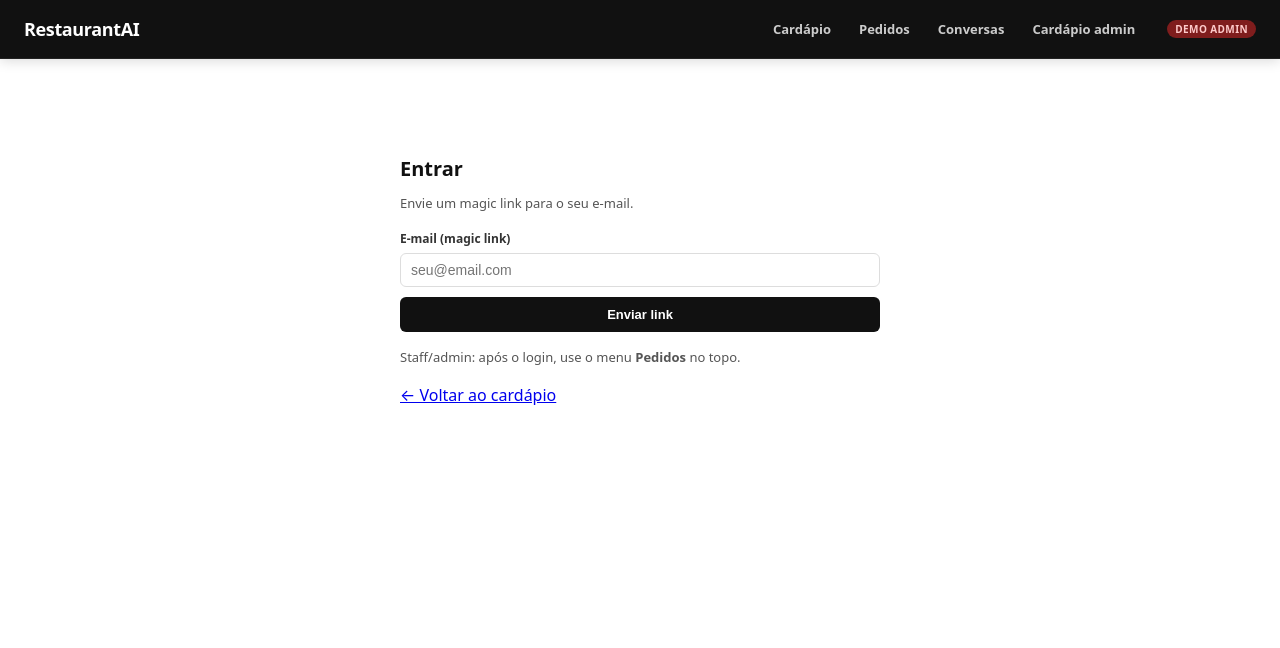
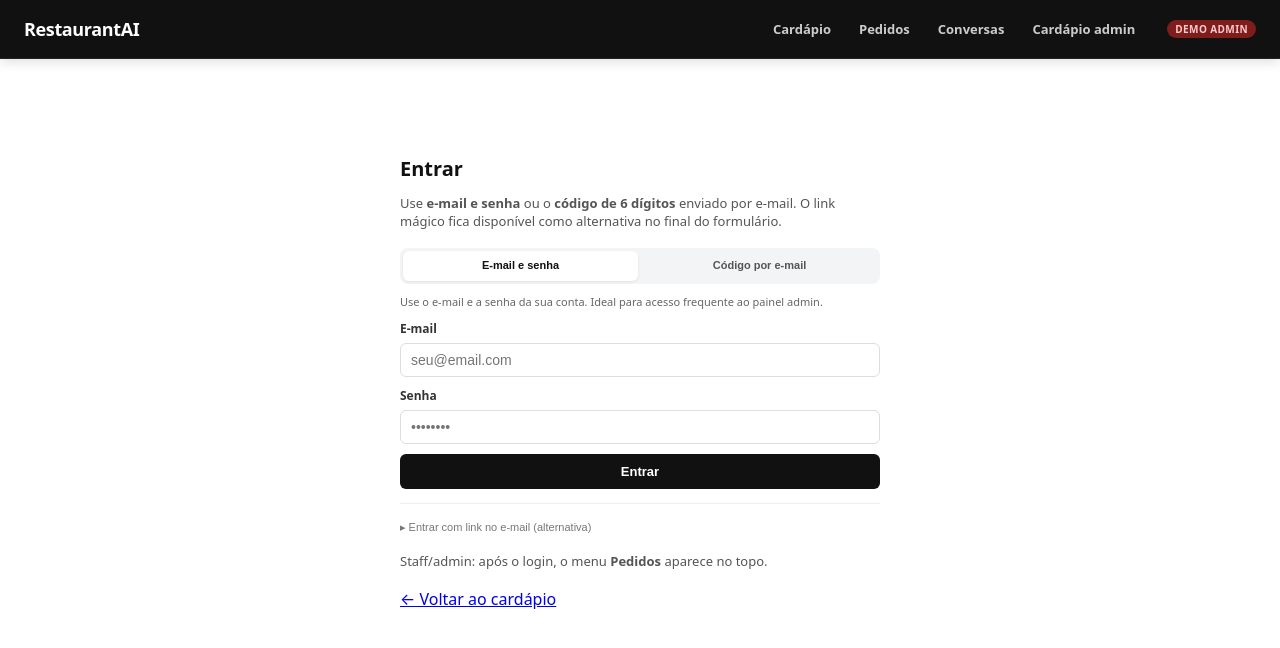
Before and after one commit to Armlockx/RestaurantAI, a Next.js app: page /auth/login in a window 1280 px wide. Shown: the top 648 px of the page. Built offline with nearby package versions, Linux system fonts and the light colour scheme; no server answers.

Commit message:
Add password and email OTP login with magic link as secondary option
Primary login tabs are email/password and 6-digit email OTP. Magic link remains available in a collapsible alternative section with clearer instructions. Updates header auth panel and login page copy and styles.

```diff
--- a/app/auth/login/page.tsx
+++ b/app/auth/login/page.tsx
@@ -5,10 +5,13 @@ export default function LoginPage() {
   return (
     <div className="auth-page">
       <h1>Entrar</h1>
-      <p className="hint">Envie um magic link para o seu e-mail.</p>
+      <p className="hint">
+        Use <strong>e-mail e senha</strong> ou o <strong>código de 6 dígitos</strong> enviado por
+        e-mail. O link mágico fica disponível como alternativa no final do formulário.
+      </p>
       <LoginForm />
       <p className="hint" style={{ marginTop: 16 }}>
-        Staff/admin: após o login, use o menu <strong>Pedidos</strong> no topo.
+        Staff/admin: após o login, o menu <strong>Pedidos</strong> aparece no topo.
       </p>
       <Link href="/">← Voltar ao cardápio</Link>
     </div>
--- a/app/globals.css
+++ b/app/globals.css
@@ -922,7 +922,7 @@ h1 {
     position: absolute;
     top: calc(100% + 8px);
     right: 0;
-    width: 280px;
+    width: min(340px, calc(100vw - 32px));
     padding: 14px;
     background: #fff;
     color: #111;
@@ -969,6 +969,121 @@ h1 {
     display: flex;
     flex-direction: column;
     gap: 10px;
+}
+
+.login-tabs {
+    display: grid;
+    grid-template-columns: 1fr 1fr;
+    gap: 4px;
+    padding: 3px;
+    background: #f3f4f6;
+    border-radius: 8px;
+}
+
+.login-tab {
+    padding: 8px 6px;
+    border: none;
+    border-radius: 6px;
+    background: transparent;
+    color: #555;
+    font-size: 11px;
+    font-weight: 600;
+    cursor: pointer;
+    line-height: 1.25;
+}
+
+.login-tab--active {
+    background: #fff;
+    color: #111;
+    box-shadow: 0 1px 3px rgba(0, 0, 0, 0.08);
+}
+
+.login-panel {
+    display: flex;
+    flex-direction: column;
+    gap: 10px;
+}
+
+.login-panel__hint {
+    margin: 0;
+    font-size: 11px;
+    line-height: 1.45;
+    color: #666;
+}
+
+.login-link-btn {
+    padding: 0;
+    border: none;
+    background: none;
+    color: #555;
+    font-size: 11px;
+    text-decoration: underline;
+    cursor: pointer;
+    text-align: left;
+}
+
+.login-magic {
+    margin-top: 4px;
+    padding-top: 10px;
+    border-top: 1px solid #eee;
+}
+
+.login-magic__toggle {
+    width: 100%;
+    padding: 0;
+    border: none;
+    background: none;
+    color: #777;
+    font-size: 11px;
+    text-align: left;
+    cursor: pointer;
+    line-height: 1.4;
+}
+
+.login-magic__toggle:hover {
+    color: #333;
+}
+
+.login-magic__body {
+    margin-top: 8px;
+    display: flex;
+    flex-direction: column;
+    gap: 8px;
+}
+
+.login-magic__hint {
+    margin: 0;
+    font-size: 11px;
+    line-height: 1.45;
+    color: #888;
+}
+
+.login-magic__submit {
+    padding: 8px 10px;
+    border: 1px solid #ddd;
+    border-radius: 6px;
+    background: #fafafa;
+    color: #444;
+    font-size: 12px;
+    font-weight: 600;
+    cursor: pointer;
+}
+
+.login-magic__submit:hover:not(:disabled) {
+    background: #f0f0f0;
+}
+
+.login-magic__submit:disabled {
+    opacity: 0.5;
+    cursor: not-allowed;
+}
+
+.auth-message--success {
+    color: #166534;
+}
+
+.auth-message--error {
+    color: #991b1b;
 }
 
 .login-form label {
--- a/components/LoginForm.tsx
+++ b/components/LoginForm.tsx
@@ -1,6 +1,7 @@
 "use client";
 
 import { FormEvent, useState } from "react";
+import { useRouter } from "next/navigation";
 import { createClient } from "@/lib/supabase/client";
 
 type LoginFormProps = {
@@ -8,31 +9,178 @@ type LoginFormProps = {
   onSuccess?: () => void;
 };
 
+type LoginTab = "password" | "otp";
+type OtpStep = "send" | "verify";
+type MessageKind = "info" | "success" | "error";
+
 export function LoginForm({ compact, onSuccess }: LoginFormProps) {
+  const router = useRouter();
+  const [tab, setTab] = useState<LoginTab>("password");
+  const [otpStep, setOtpStep] = useState<OtpStep>("send");
   const [email, setEmail] = useState("");
+  const [password, setPassword] = useState("");
+  const [otpCode, setOtpCode] = useState("");
+  const [magicLinkOpen, setMagicLinkOpen] = useState(false);
+  const [loading, setLoading] = useState(false);
   const [message, setMessage] = useState("");
+  const [messageKind, setMessageKind] = useState<MessageKind>("info");
 
-  const login = async (e: FormEvent) => {
+  const formClass = compact ? "login-form login-form--compact" : "login-form";
+
+  const setFeedback = (text: string, kind: MessageKind = "info") => {
+    setMessage(text);
+    setMessageKind(kind);
+  };
+
+  const finishLogin = () => {
+    setFeedback("Login realizado com sucesso!", "success");
+    router.refresh();
+    onSuccess?.();
+  };
+
+  const loginWithPassword = async (e: FormEvent) => {
     e.preventDefault();
+    setLoading(true);
+    setMessage("");
+
+    const supabase = createClient();
+    const { error } = await supabase.auth.signInWithPassword({ email, password });
+
+    setLoading(false);
+    if (error) {
+      setFeedback(error.message, "error");
+      return;
+    }
+    finishLogin();
+  };
+
+  const sendOtp = async (e: FormEvent) => {
+    e.preventDefault();
+    setLoading(true);
+    setMessage("");
+
+    const supabase = createClient();
+    const { error } = await supabase.auth.signInWithOtp({
+      email,
+      options: { shouldCreateUser: true },
+    });
+
+    setLoading(false);
+    if (error) {
+      setFeedback(error.message, "error");
+      return;
+    }
+
+    setOtpStep("verify");
+    setOtpCode("");
+    setFeedback(
+      "Código enviado! Digite os 6 dígitos recebidos no e-mail (válido por alguns minutos).",
+      "success"
+    );
+  };
+
+  const verifyOtp = async (e: FormEvent) => {
+    e.preventDefault();
+    setLoading(true);
+    setMessage("");
+
+    const token = otpCode.replace(/\D/g, "");
+    if (token.length !== 6) {
+      setLoading(false);
+      setFeedback("Informe o código de 6 dígitos.", "error");
+      return;
+    }
+
+    const supabase = createClient();
+    const { error } = await supabase.auth.verifyOtp({
+      email,
+      token,
+      type: "email",
+    });
+
+    setLoading(false);
+    if (error) {
+      setFeedback(error.message, "error");
+      return;
+    }
+    finishLogin();
+  };
+
+  const sendMagicLink = async (e: FormEvent) => {
+    e.preventDefault();
+    if (!email.trim()) {
+      setFeedback("Informe seu e-mail antes de solicitar o link.", "error");
+      return;
+    }
+
+    setLoading(true);
+    setMessage("");
+
     const supabase = createClient();
     const { error } = await supabase.auth.signInWithOtp({
       email,
       options: {
+        shouldCreateUser: true,
         emailRedirectTo: `${window.location.origin}/auth/callback`,
       },
     });
+
+    setLoading(false);
     if (error) {
-      setMessage(error.message);
-    } else {
-      setMessage("Link enviado! Verifique seu e-mail.");
-      onSuccess?.();
+      setFeedback(error.message, "error");
+      return;
     }
+
+    setFeedback(
+      "Link enviado! Abra o e-mail neste dispositivo e clique no link para concluir o login.",
+      "success"
+    );
   };
 
+  const switchTab = (next: LoginTab) => {
+    setTab(next);
+    setOtpStep("send");
+    setOtpCode("");
+    setMessage("");
+  };
+
+  const messageClass =
+    messageKind === "error"
+      ? "auth-message auth-message--error"
+      : messageKind === "success"
+        ? "auth-message auth-message--success"
+        : "auth-message";
+
   return (
-    <form className={compact ? "login-form login-form--compact" : "login-form"} onSubmit={login}>
+    <div className={formClass}>
+      <div className="login-tabs" role="tablist" aria-label="Formas de login">
+        <button
+          type="button"
+          role="tab"
+          aria-selected={tab === "password"}
+          className={tab === "password" ? "login-tab login-tab--active" : "login-tab"}
+          onClick={() => switchTab("password")}
+        >
+          E-mail e senha
+        </button>
+        <button
+          type="button"
+          role="tab"
+          aria-selected={tab === "otp"}
+          className={tab === "otp" ? "login-tab login-tab--active" : "login-tab"}
+          onClick={() => switchTab("otp")}
+        >
+          Código por e-mail
+        </button>
+      </div>
+
+      {tab === "password" && (
+        <form onSubmit={loginWithPassword} className="login-panel">
+          <p className="login-panel__hint">
+            Use o e-mail e a senha da sua conta. Ideal para acesso frequente ao painel admin.
+          </p>
           <label>
-        E-mail (magic link)
+            E-mail
             <input
               type="email"
               value={email}
@@ -42,8 +190,113 @@ export function LoginForm({ compact, onSuccess }: LoginFormProps) {
               autoComplete="email"
             />
           </label>
-      <button type="submit">Enviar link</button>
-      {message && <p className="auth-message">{message}</p>}
+          <label>
+            Senha
+            <input
+              type="password"
+              value={password}
+              onChange={(e) => setPassword(e.target.value)}
+              placeholder="••••••••"
+              required
+              autoComplete="current-password"
+              minLength={6}
+            />
+          </label>
+          <button type="submit" disabled={loading}>
+            {loading ? "Entrando…" : "Entrar"}
+          </button>
         </form>
+      )}
+
+      {tab === "otp" && otpStep === "send" && (
+        <form onSubmit={sendOtp} className="login-panel">
+          <p className="login-panel__hint">
+            Enviaremos um <strong>código de 6 dígitos</strong> para o seu e-mail. Digite o código aqui
+            no site — sem precisar clicar em link.
+          </p>
+          <label>
+            E-mail
+            <input
+              type="email"
+              value={email}
+              onChange={(e) => setEmail(e.target.value)}
+              placeholder="seu@email.com"
+              required
+              autoComplete="email"
+            />
+          </label>
+          <button type="submit" disabled={loading}>
+            {loading ? "Enviando…" : "Enviar código"}
+          </button>
+        </form>
+      )}
+
+      {tab === "otp" && otpStep === "verify" && (
+        <form onSubmit={verifyOtp} className="login-panel">
+          <p className="login-panel__hint">
+            Código enviado para <strong>{email}</strong>. Confira também a pasta de spam.
+          </p>
+          <label>
+            Código de 6 dígitos
+            <input
+              type="text"
+              inputMode="numeric"
+              autoComplete="one-time-code"
+              value={otpCode}
+              onChange={(e) => setOtpCode(e.target.value.replace(/\D/g, "").slice(0, 6))}
+              placeholder="000000"
+              required
+              maxLength={6}
+              pattern="\d{6}"
+            />
+          </label>
+          <button type="submit" disabled={loading}>
+            {loading ? "Verificando…" : "Confirmar código"}
+          </button>
+          <button
+            type="button"
+            className="login-link-btn"
+            onClick={() => {
+              setOtpStep("send");
+              setOtpCode("");
+              setMessage("");
+            }}
+          >
+            Usar outro e-mail
+          </button>
+        </form>
+      )}
+
+      <div className="login-magic">
+        <button
+          type="button"
+          className="login-magic__toggle"
+          aria-expanded={magicLinkOpen}
+          onClick={() => setMagicLinkOpen((v) => !v)}
+        >
+          {magicLinkOpen ? "▾" : "▸"} Entrar com link no e-mail (alternativa)
+        </button>
+
+        {magicLinkOpen && (
+          <div className="login-magic__body">
+            <p className="login-magic__hint">
+              Enviaremos um <strong>link único</strong> para o e-mail informado acima. Abra o link{" "}
+              <strong>no mesmo navegador</strong> em que você está usando o site para concluir o
+              login automaticamente. Útil se você não tiver senha ou preferir não digitar o código.
+            </p>
+            <button
+              type="button"
+              className="login-magic__submit"
+              disabled={loading || !email.trim()}
+              onClick={sendMagicLink}
+            >
+              {loading ? "Enviando…" : "Enviar link de acesso"}
+            </button>
+          </div>
+        )}
+      </div>
+
+      {message && <p className={messageClass}>{message}</p>}
+    </div>
   );
 }
--- a/components/SiteHeaderClient.tsx
+++ b/components/SiteHeaderClient.tsx
@@ -177,7 +177,7 @@ export function SiteHeaderClient({
               </button>
               {authOpen && (
                 <div className="site-header__auth-panel">
-                  <p className="site-header__auth-title">Login com magic link</p>
+                  <p className="site-header__auth-title">Entrar na conta</p>
                   <LoginForm compact onSuccess={() => setAuthOpen(false)} />
                 </div>
               )}
```
Lines whose indentation alone changed are shown as unchanged.
